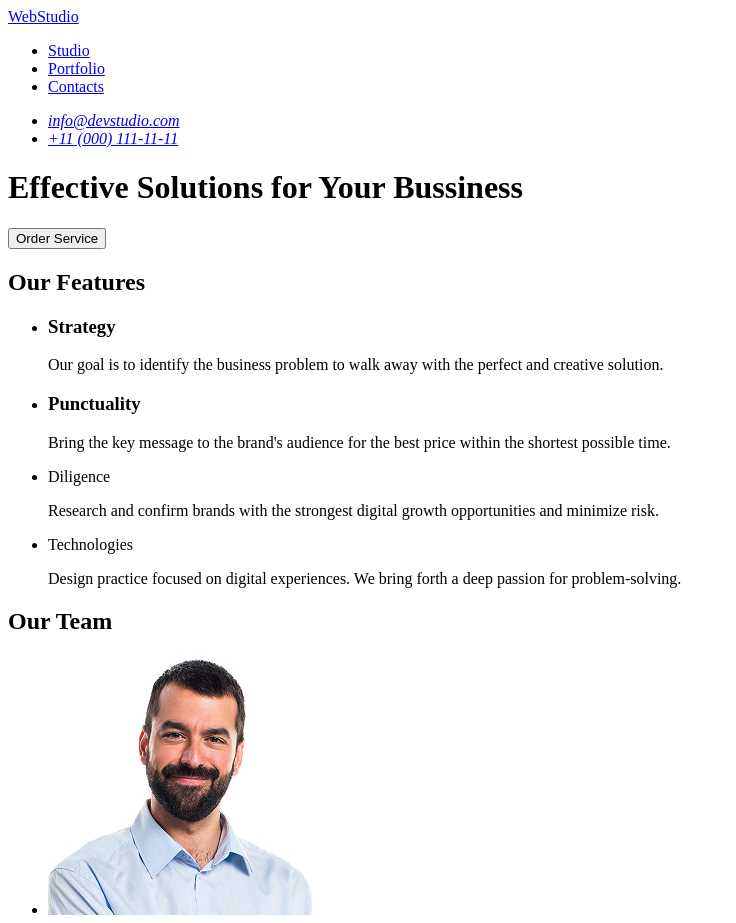
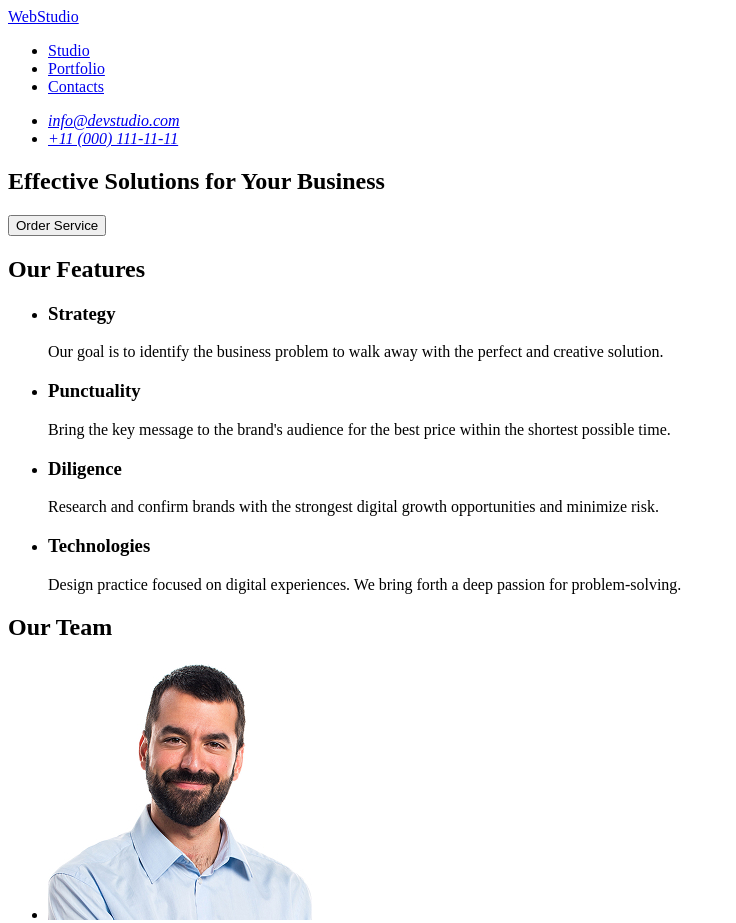
Before and after one commit to flyanxi/goit-markup-hw-01, a website: page index.html in a window 1280 px wide. Shown: the top 923 px of the page, without its empty margins (0-736 px from the left). Drawn offline with Linux system fonts and the light colour scheme.

Commit message:
fix code

```diff
--- a/index.html
+++ b/index.html
@@ -33,35 +33,45 @@
       </address>
     </header>
     <main>
-      <h1>Effective Solutions for Your Bussiness</h1>
-      <button type="button">Order Service</button>
-      <h2>Our Features</h2>
+      <section><h1>Effective Solutions for Your Business</h1>
+      <button type="button">Order Service</button></section>
+      <section><h2>Our Features</h2>
       <ul>
         <li>
           <h3>Strategy</h3>
-        </li>
            <p>
              Our goal is to identify the business problem to walk away with the
              perfect and creative solution.
            </p>
+        </li>
+
         <li>
           <h3>Punctuality</h3>
-        </li>
            <p>
              Bring the key message to the brand's audience for the best price
              within the shortest possible time.
            </p>
-        <li>Diligence</li>
+        </li>
+
+        <li>
+          <h3>Diligence</h3>
            <p>
              Research and confirm brands with the strongest digital growth
              opportunities and minimize risk.
            </p>
-        <li>Technologies</li>
+        </li>
+
+        <li>
+          <h3>Technologies</h3>
            <p>
              Design practice focused on digital experiences. We bring forth a deep
              passion for problem-solving.
            </p>
+        </li>
+
       </ul>
+    </section>
+    <section>
       <h2>Our Team</h2>
       <ul>
         <li>
@@ -71,9 +81,10 @@
             width="264"
             height="260"
           />
-        </li>
           <h3>Mark Guerrero</h3>
           <p>Product Designer</p>
+        </li>
+
         <li>
           <img
             src="./images/tom.jpg"
@@ -81,9 +92,10 @@
             width="264"
             height="260"
           />
-        </li>
           <h3>Tom Ford</h3>
           <p>Frontend Developer</p>
+        </li>
+
         <li>
           <img
             src="./images/camila.jpg"
@@ -91,9 +103,10 @@
             width="264"
             height="260"
           />
-        </li>
           <h3>Camila Garcia</h3>
           <p>Marketing</p>
+        </li>
+
         <li>
           <img
             src="./images/daniel.jpg"
@@ -101,10 +114,12 @@
             width="264"
             height="260"
           />
-        </li>
           <h3>Daniel Wilson</h3>
           <p>UI Designer</p>
+        </li>
+
       </ul>
+    </section>
     </main>
     <footer>
       <a href="/index.html" class="logo"> WebStudio </a>
```
Lines whose indentation alone changed are shown as unchanged.
